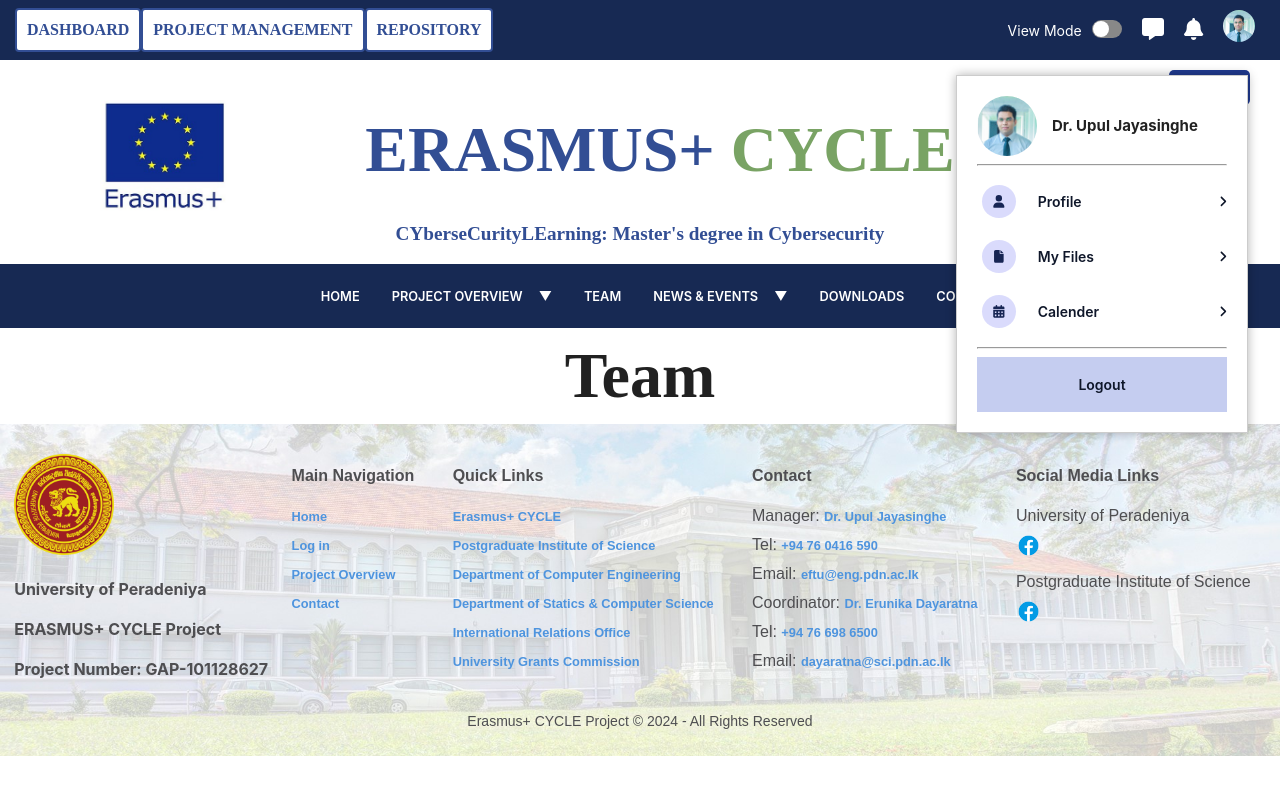
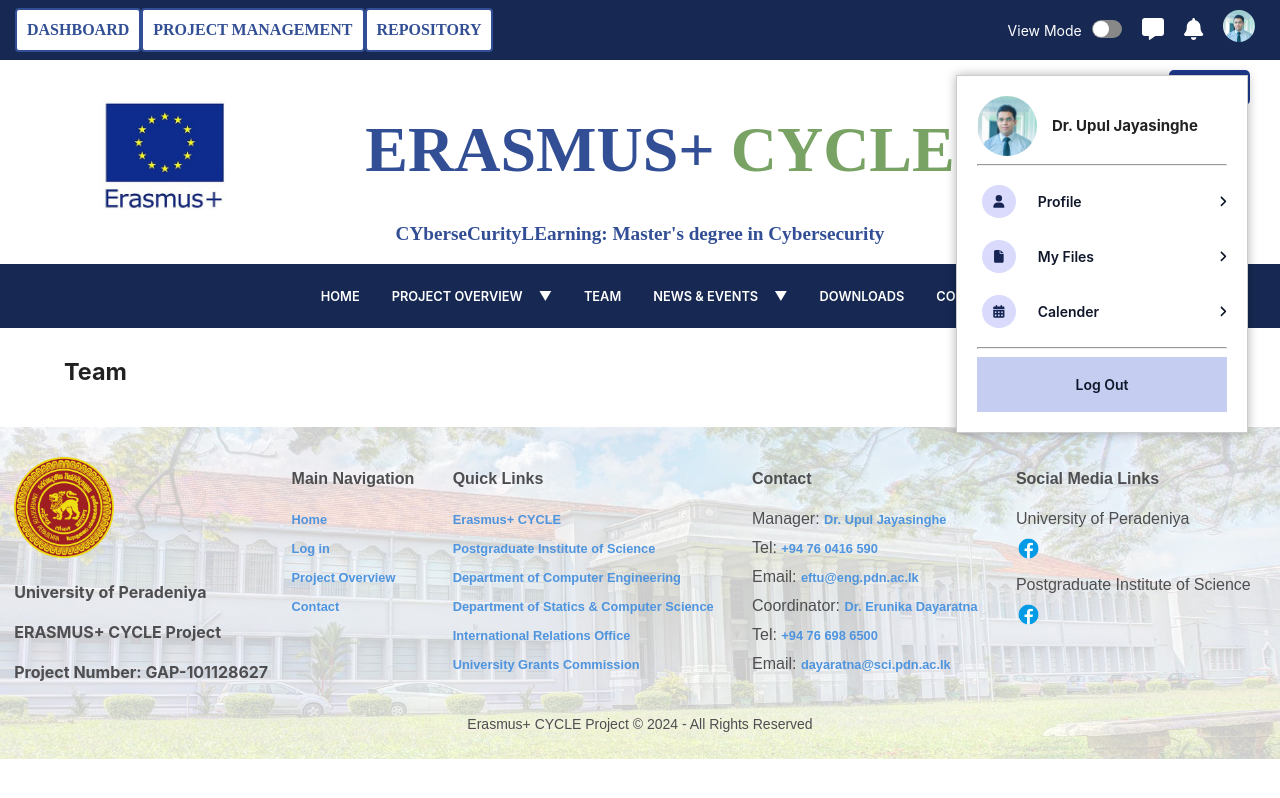
Before and after one commit to cepdnaclk/e20-co225-Erasmus-plus-Project-Web-and-MIS, a React (Vite) app in the folder front-end/: page /team in a window 1280 px wide. Both pictures are taken after a click on the item 1239 px from the left and 30 px from the top of the page. Built offline with nearby package versions, Linux system fonts and the light colour scheme.

Commit message:
Login messages update

```diff
--- a/front-end/src/App.jsx
+++ b/front-end/src/App.jsx
@@ -5,6 +5,7 @@
 import './components/Header.css'
 import './components/Overview.css'
 import './components/Contact.css'
+import './components/Team.css'
 
 
 import Login from './Pages/Login';
--- a/front-end/src/Pages/Login.jsx
+++ b/front-end/src/Pages/Login.jsx
@@ -25,12 +25,12 @@
             }).then((res) => {
                 console.log(res.data);
 
-                if (res.data.message === "Email not exits") {
-                    alert("Email not exits");
+                if (res.data.message === "Email does not exits") {
+                    alert("Not a registered user. Email not found");
                 } else if (res.data.message === "Login Success") {
                     navigate('/');
                 } else {
-                    alert("Login Failed! Invalid credentials!");
+                    alert("Login Failed! Password does not match!");
                 }
             }, fail => {
                 console.error(fail); // Error!
--- a/front-end/src/Pages/Team.jsx
+++ b/front-end/src/Pages/Team.jsx
@@ -1,7 +1,9 @@
 function Team() {
   return(
     <>
-    <h1>Team</h1>
+    <div className = "Team">
+    <h3>Team</h3>
+  </div>
     </>
   );
 }
--- a/front-end/src/components/Header.jsx
+++ b/front-end/src/components/Header.jsx
@@ -110,7 +110,7 @@
                 </a>
                 <hr></hr>
                 <a herf="#" className="userAccountContent" id="logoutText" onClick={() => setLogout(!logout)}>
-                    <p>Logout</p>
+                    <p>Log Out</p>
                 </a>
 
             </div>
--- /dev/null
+++ b/front-end/src/components/Team.css
@@ -0,0 +1,7 @@
+.Team{
+    margin-top: 2%;
+    margin-left: 5%;
+    text-align: left;
+    margin-bottom: 3%;
+    font-size: 20px;
+}
```
Also changed, not shown: 2 other files (tests, documents, lock files or other folders).
